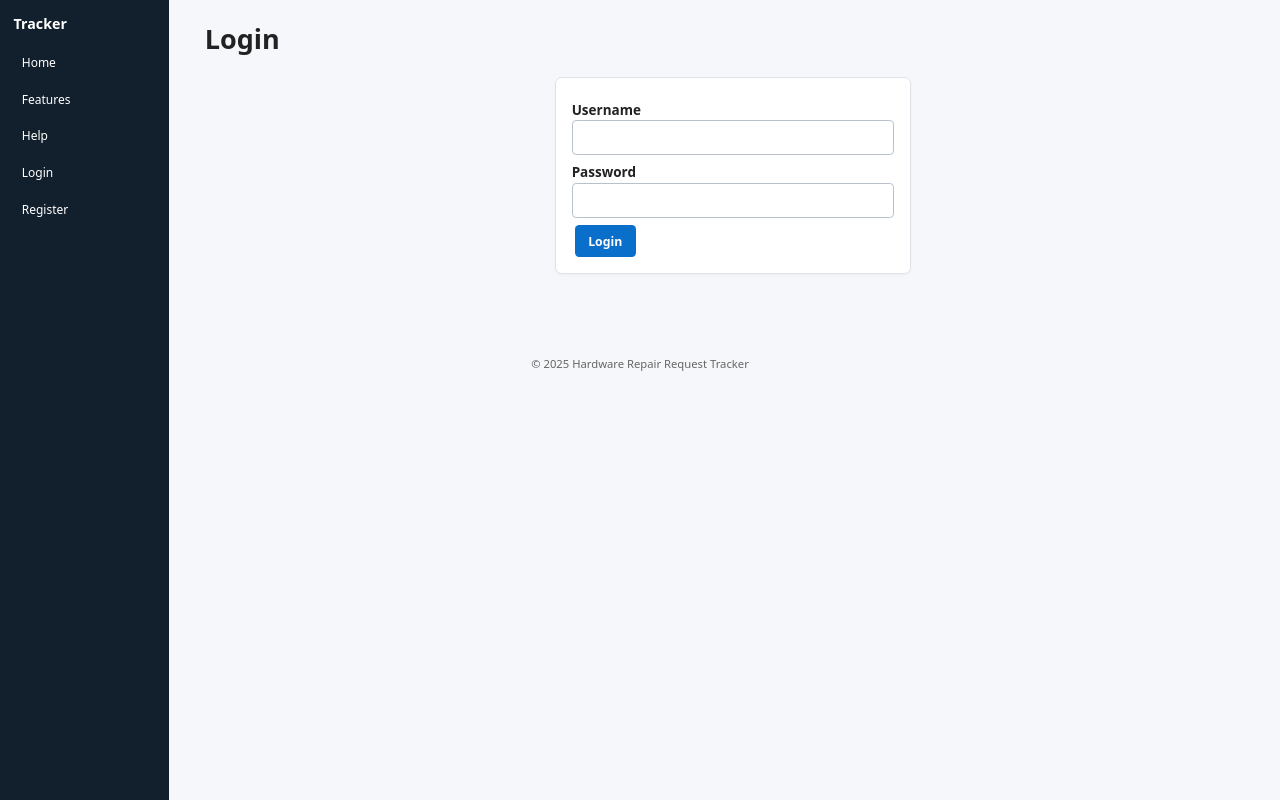
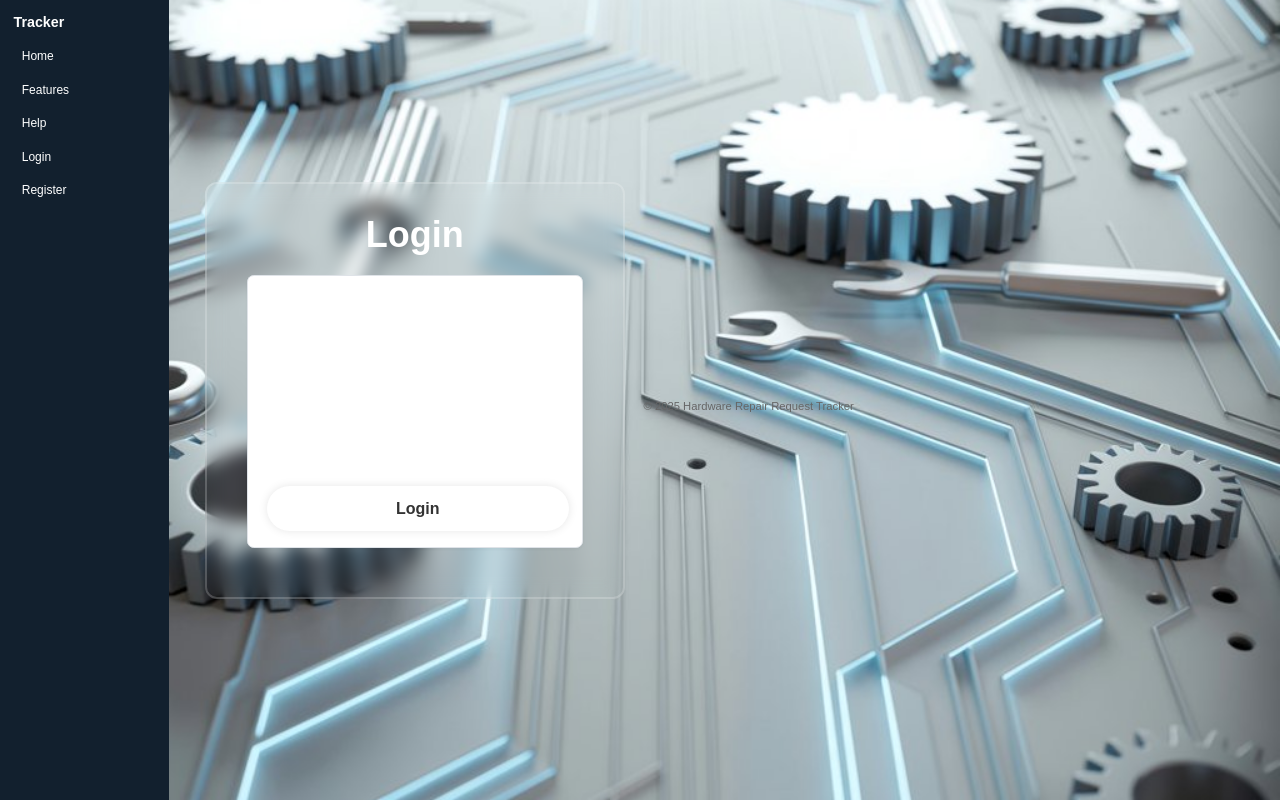
Before and after one commit to HiranthaSandaruwan/Hardware, a PHP site: page /auth/login.php in a window 1280 px wide. Run offline with PHP 8.4, Linux system fonts and the light colour scheme; some libraries are stand-ins or nearby versions.

Commit message:
Login pg
added bg image, changed login style

```diff
--- a/assets/css/style.css
+++ b/assets/css/style.css
@@ -1,8 +1,10 @@
-* {
+*{
     box-sizing: border-box;
-    font-family: system-ui, -apple-system, Segoe UI, Roboto, sans-serif;
     margin: 0;
-    padding: 0
+    padding: 0;
+    box-sizing: border-box;
+    font-family: "Poppins",sans-serif;
+
 }
 
 html {
@@ -11,12 +13,104 @@ html {
 }
 
 body {
-    background: #f5f7fa;
+    display: flex;
+    justify-contet: center;
+    align-items: center;
+    min-height: 100vh;
     color: #222;
-    line-height: 1.45;
-    font-size: .9rem;
+    background:url(hardware.jpeg) no-repeat;
+    background-size: cover;
+    background-position: center;
+
     /* Slightly reduced */
 }
+
+
+
+.wrapper{
+  width: 420px;
+  background: transparent;
+  border: 2px solid rgba(255, 255, 255, .2);
+  backdrop-filter: blur(9px);
+  color: #fff;
+  border-radius: 12px;
+  padding: 30px 40px;
+
+
+}
+
+.wrapper h1{
+    font-size: 36px;
+    text-align: center;
+
+}
+
+.wrapper .input-box {
+    width: 100%;
+    height: 50px;
+    position:relative;
+    margin: 30px 0;
+
+}
+.input-box input{
+  width: 100%;
+  height: 100%;
+  background: transparent;
+  border: none;
+  outline: none;
+  border: 2px solid rgba(255, 255, 255, .2);
+  border-radius: 40px;
+  font-size: 16px;
+  color: #fff;
+  padding: 20px 45px 20px 20px;
+}
+.input-box input::placeholder{
+  color: #fff;
+}
+.input-box i{
+  position: absolute;
+  right: 20px;
+  top: 30%;
+  transform: translate(-50%);
+  font-size: 20px;
+
+}
+.wrapper .remember-forgot{
+  display: flex;
+  justify-content: space-between;
+  font-size: 14.5px;
+  margin: -15px 0 15px;
+}
+.remember-forgot label input{
+  accent-color: #fff;
+  margin-right: 3px;
+
+}
+.remember-forgot a{
+  color: #fff;
+  text-decoration: none;
+
+}
+.remember-forgot a:hover{
+  text-decoration: underline;
+}
+
+.wrapper .btn{
+  width: 100%;
+  height: 45px;
+  background: #fff;
+  border: none;
+  outline: none;
+  border-radius: 40px;
+  box-shadow: 0 0 10px rgba(0, 0, 0, .1);
+  cursor: pointer;
+  font-size: 16px;
+  color: #333;
+  font-weight: 600;
+}
+
+
+
 
 a {
     color: #0a6ecb;
@@ -450,3 +544,7 @@ canvas {
         margin-left: 0
     }
 }
+
+.login-form{
+    box-shadow: #12202e;
+}
--- a/auth/login.php
+++ b/auth/login.php
@@ -23,6 +23,7 @@ if ($_SERVER['REQUEST_METHOD'] === 'POST') {
   $stmt->bind_param('s', $username);
   $stmt->execute();
   $res = $stmt->get_result();
+
 
   if ($row = $res->fetch_assoc()) {
     if ($row['password'] === $password) { // Plain text comparison (per existing design)
@@ -56,6 +57,7 @@ if ($_SERVER['REQUEST_METHOD'] === 'POST') {
 }
 ?>
 <?php include __DIR__ . '/../partials/header.php'; ?>
+<div class="wrapper">
 <h1>Login</h1>
 <?php if ($info): ?>
   <div class="success"><?= htmlspecialchars($info) ?></div>
@@ -63,13 +65,25 @@ if ($_SERVER['REQUEST_METHOD'] === 'POST') {
 <?php if ($err): ?>
   <div class="error"><?= htmlspecialchars($err) ?></div>
 <?php endif; ?>
-<form method="post" data-validate>
+<form  method="post" data-validate>
+<div class="input-box">
       <label>Username
       <input name="username" required value="<?= htmlspecialchars($_POST['username'] ?? '') ?>">
+
    </label>
+</div>
+
+
+  <div class="input-box">
       <label>Password
+
        <input type="password" name="password" required>
+
+
        </label>
-  <button type="submit">Login</button>
+  </div>
+
+  <button type="submit" class="btn">Login</button>
 </form>
+</div>
 <?php include __DIR__ . '/../partials/footer.php'; ?>
--- a/db.php
+++ b/db.php
@@ -7,7 +7,7 @@
 
 $dbhost = 'localhost';
 $dbuser = 'root';
-$dbpass = '2323';
+$dbpass = '';
 $dbname = 'repair_tracker';
 
 $mysqli = new mysqli($dbhost, $dbuser, $dbpass, $dbname);
--- a/index.php
+++ b/index.php
@@ -9,9 +9,11 @@ $user = current_user();
 	<meta charset="utf-8">
 	<title>Welcome - <?= htmlspecialchars($APP_NAME) ?></title>
 	<link rel="stylesheet" href="assets/css/style.css">
+
 </head>
 
 <body>
+
 	<div class="container center">
 		<h1><?= htmlspecialchars($APP_NAME) ?></h1>
 		<p>Track and manage hardware/software repair requests.</p>
--- a/partials/footer.php
+++ b/partials/footer.php
@@ -1,7 +1,9 @@
 </main>
+
 <footer>
 	&copy; <?= date('Y') ?> Hardware Repair Request Tracker
 </footer>
+
 </body>
 
 </html>
--- a/partials/header.php
+++ b/partials/header.php
@@ -9,9 +9,12 @@ $user = current_user();
 	<meta charset="utf-8">
 	<title><?= htmlspecialchars($APP_NAME) ?></title>
 	<link rel="stylesheet" href="<?= $BASE_URL ?>/assets/css/style.css">
+	<link href='https://cdn.boxicons.com/fonts/basic/boxicons.min.css' rel='stylesheet'>
+
 	<script src="<?= $BASE_URL ?>/assets/js/app.js" defer></script>
 </head>
 
 <body>
+
 	<?php include __DIR__ . '/nav.php'; ?>
 	<main class="with-sidebar">
```
Also changed, not shown: assets/css/hardware.jpeg (added), login.css (added). Lines whose indentation alone changed are shown as unchanged.
